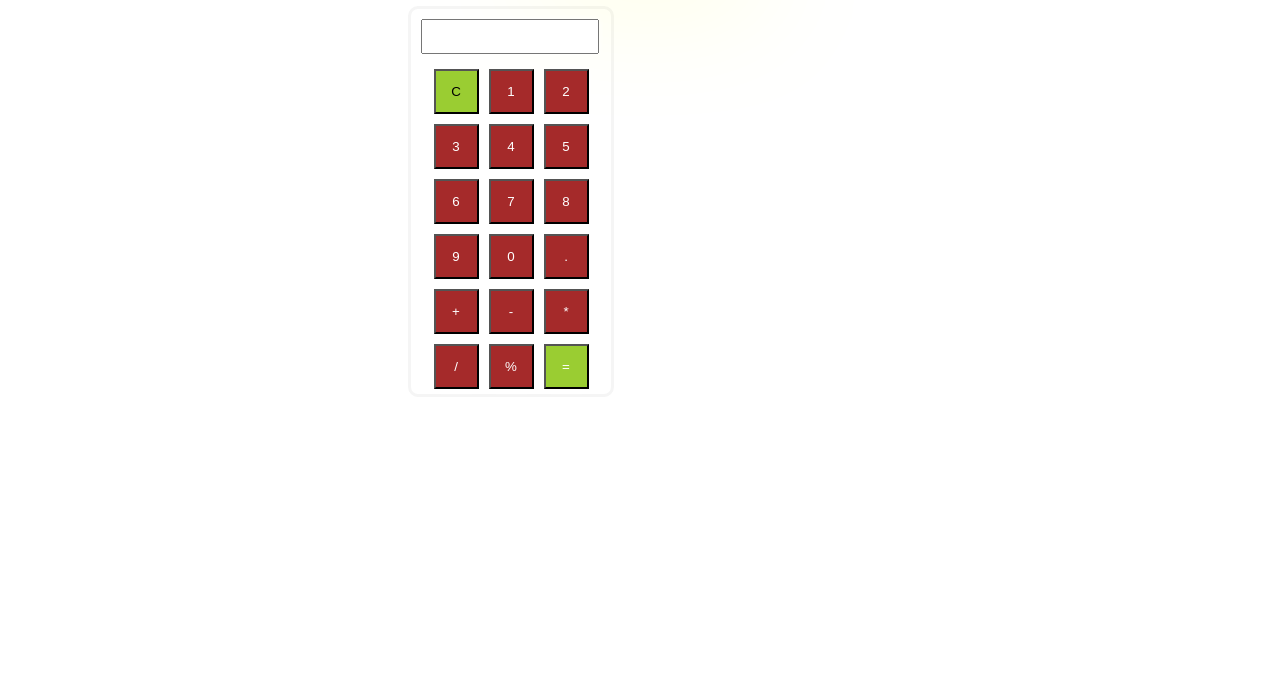
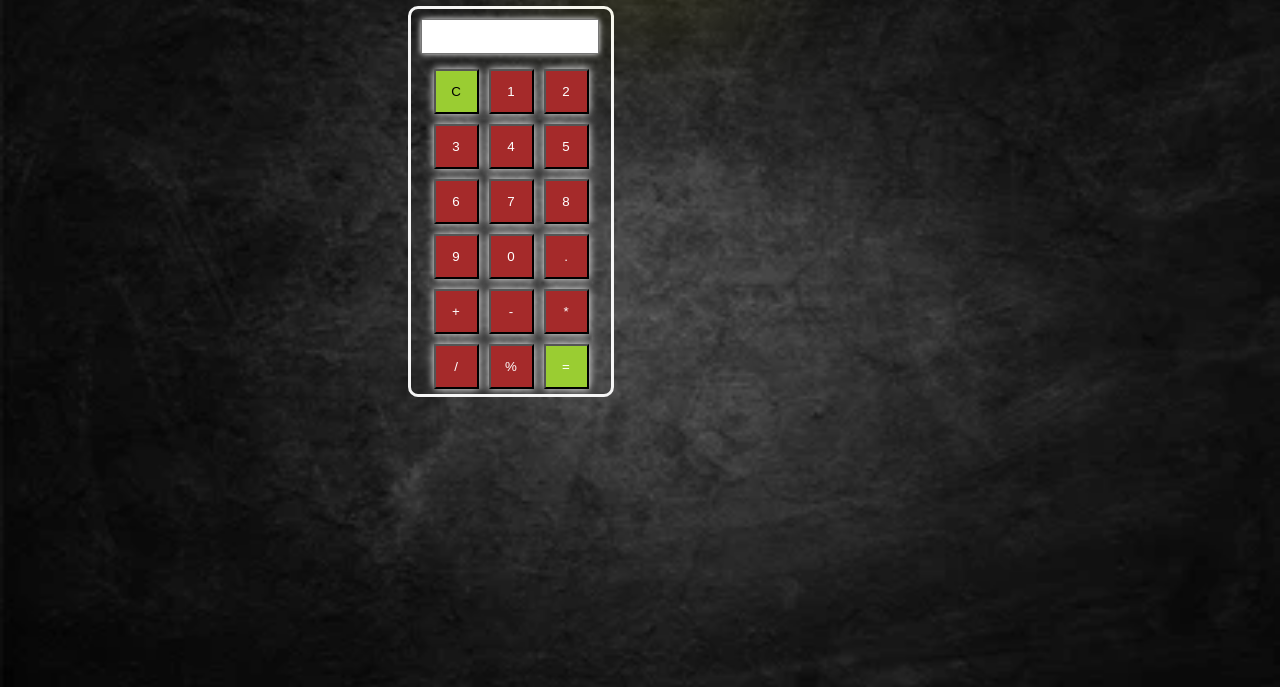
Before and after one commit to ShivaShankarReddy098/CALCULATOR, a plain HTML site: page index.html in a window 1280 px wide. Shown: the part 113-800 px from the top of the page. Drawn offline with Linux system fonts and the light colour scheme.

Commit message:
Update index.css

```diff
--- a/index.css
+++ b/index.css
@@ -1,6 +1,6 @@
 
 html{
-    background-image: url(images/wall.webp);
+    background-image: url(wall.webp);
     background-size: cover;
     background-repeat: no-repeat;
 }
```
